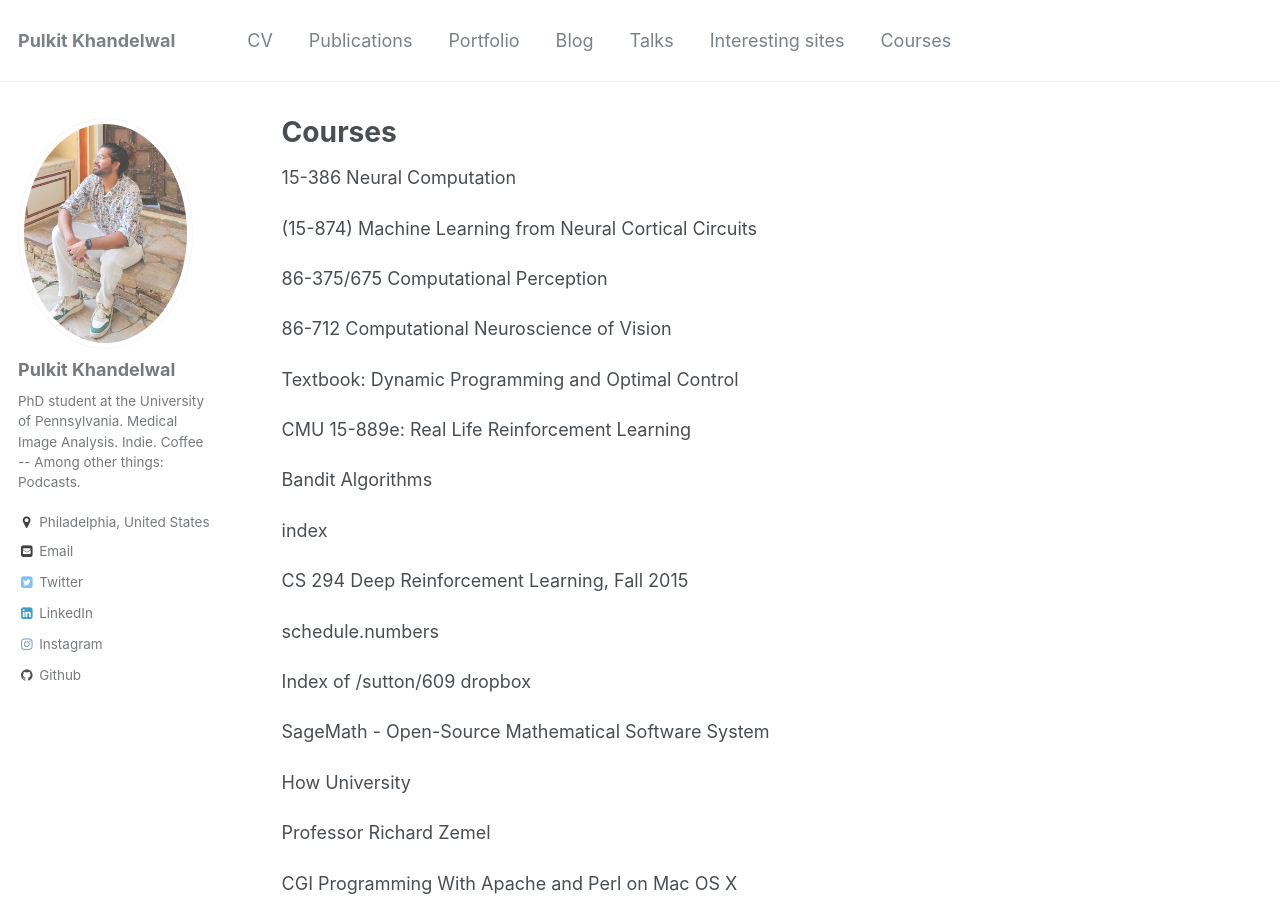
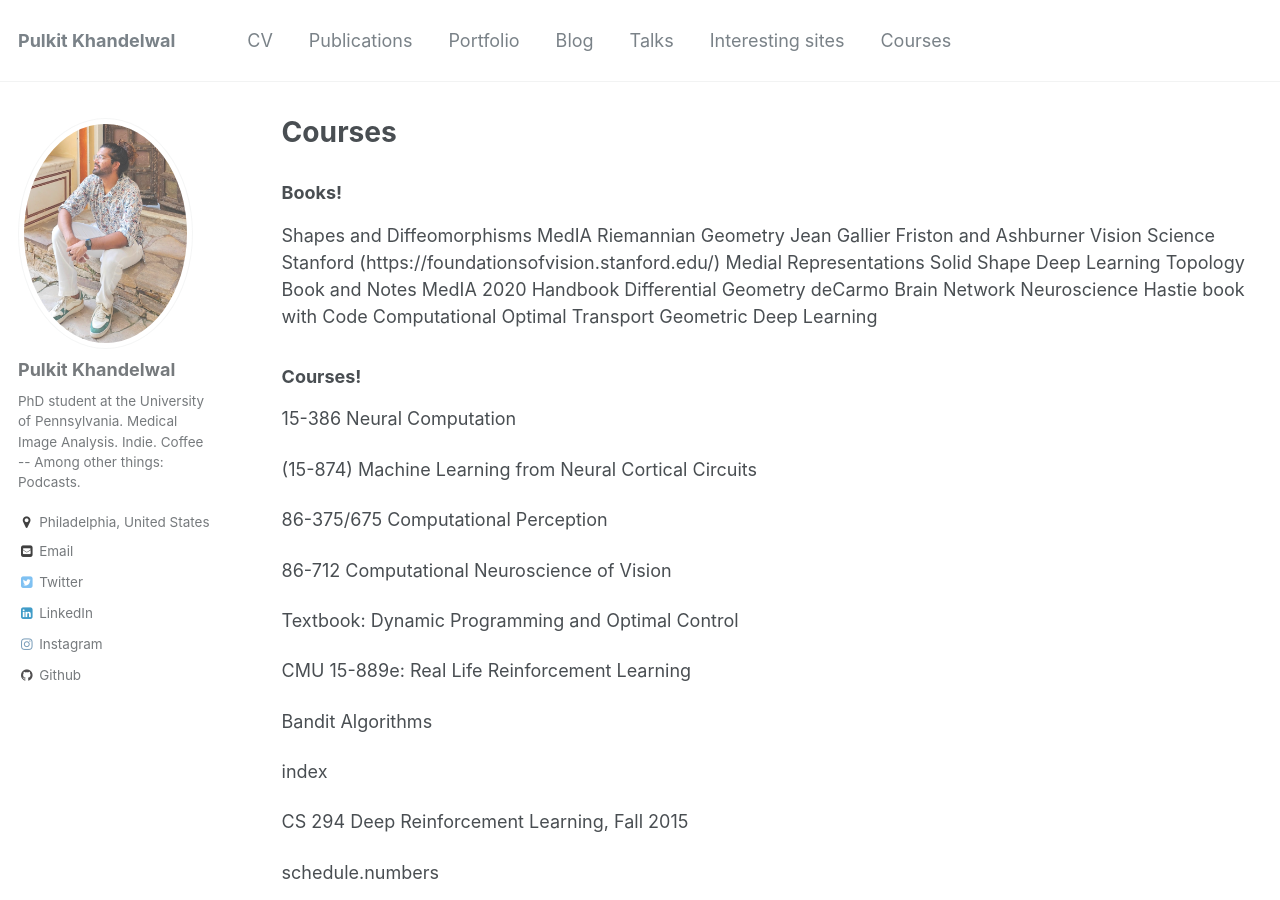
Before and after one commit to Pulkit-Khandelwal/pulkit-khandelwal.github.io, a Jekyll site: the page built from _pages/courses.md, in a window 1280 px wide and 900 px high. Built offline with Jekyll 4.4.1, drawn with Linux system fonts in a browser that asks for light colours.

Commit message:
Update courses.md

```diff
--- a/_pages/courses.md
+++ b/_pages/courses.md
@@ -4,6 +4,27 @@ title: "Courses"
 permalink: /courses/
 author_profile: true
 ---
+
+### Books!
+Shapes and Diffeomorphisms
+MedIA Riemannian Geometry
+Jean Gallier
+Friston and Ashburner
+Vision Science Stanford (https://foundationsofvision.stanford.edu/)
+Medial Representations
+Solid Shape
+Deep Learning
+Topology Book and Notes
+MedIA 2020 Handbook
+Differential Geometry deCarmo
+Brain Network Neuroscience
+Hastie book with Code
+Computational Optimal Transport
+Geometric Deep Learning
+
+
+### Courses!
+
 
 [15-386 Neural Computation](http://www.cnbc.cmu.edu/~tai/nc17.html)
 
```
